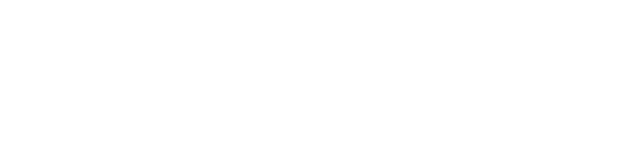
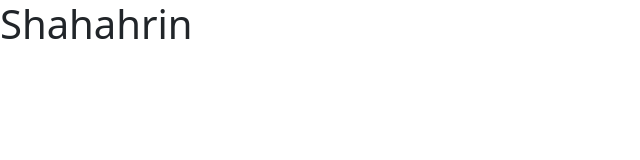
Before and after one commit to nazmulshaharin/nick-react, a plain HTML site: page index.html in a window 1280 px wide. Shown: the whole page, without its empty margins (0-640 px from the left). Drawn offline with nearby package versions, Linux system fonts and the light colour scheme.

Commit message:
hdhcuebcbcwwu

```diff
--- a/index.html
+++ b/index.html
@@ -9,6 +9,7 @@
   <link rel="stylesheet" href="style.css">
 </head>
 <body>
+  <h1>Shahahrin</h1>
   <script src="https://cdn.jsdelivr.net/npm/bootstrap@5.1.3/dist/js/bootstrap.bundle.min.js" integrity="sha384-ka7Sk0Gln4gmtz2MlQnikT1wXgYsOg+OMhuP+IlRH9sENBO0LRn5q+8nbTov4+1p" crossorigin="anonymous"></script>
 </body>
 </html>
```
